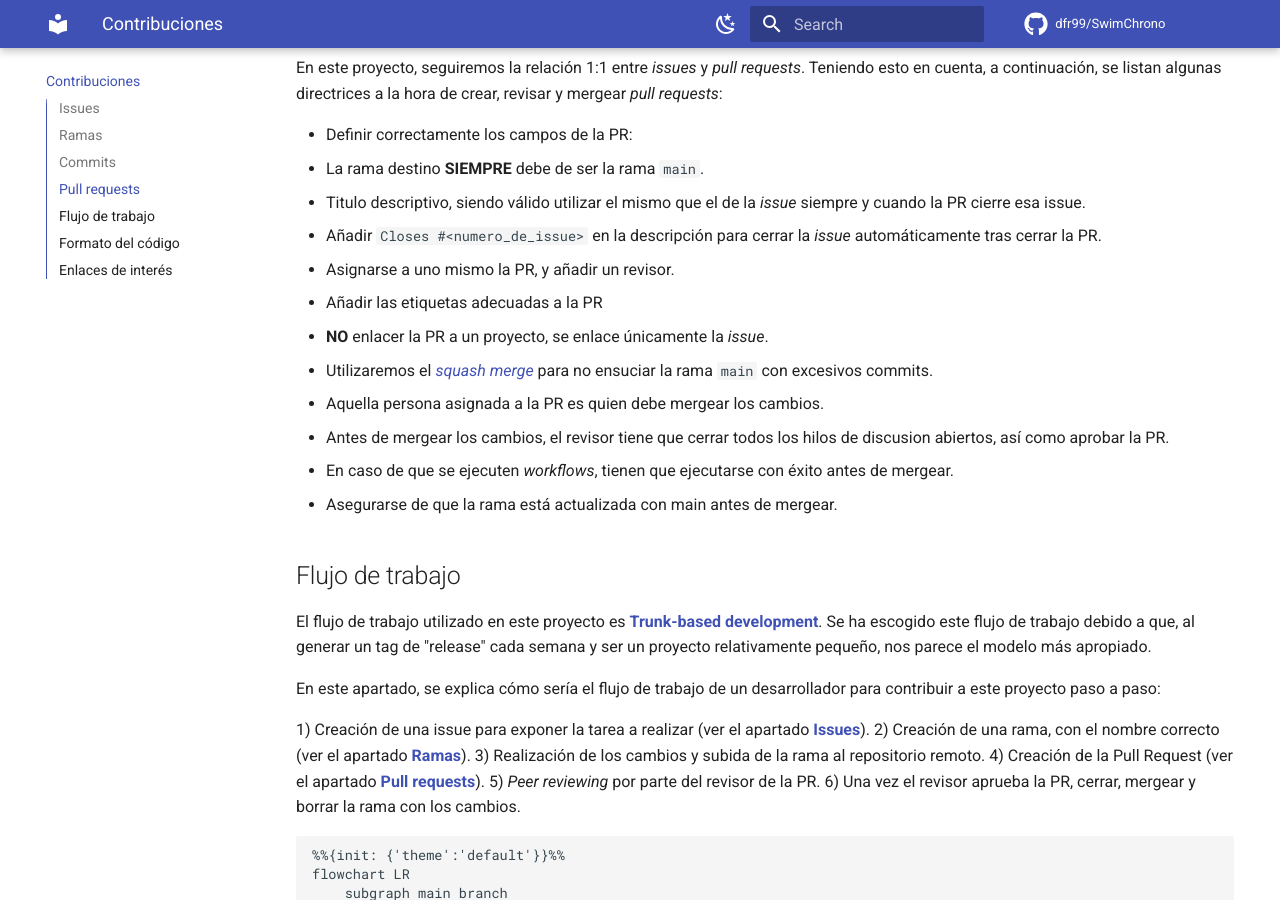
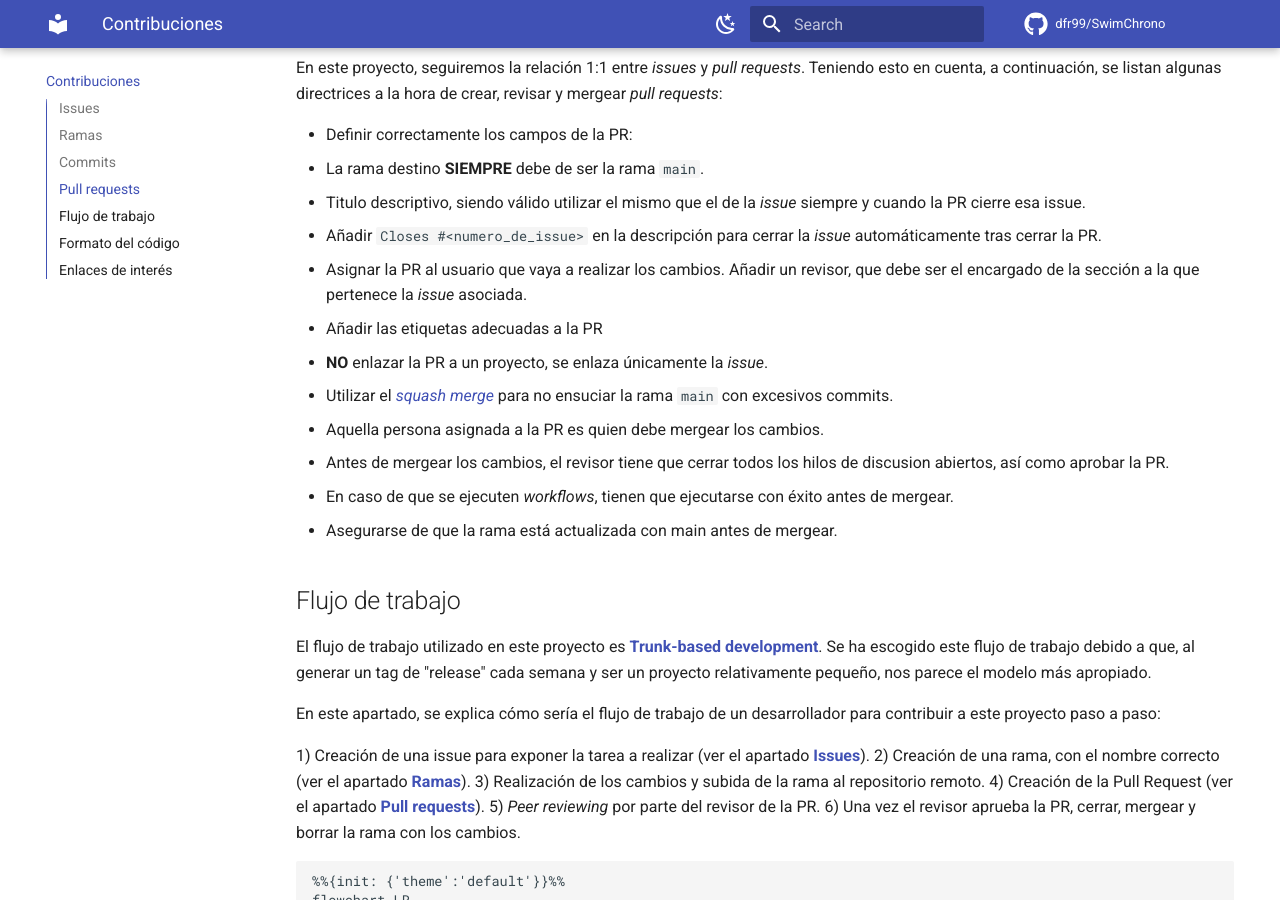
Before and after one commit to dfr99/SwimChrono, an MkDocs documentation site: the page built from docs/contributing/index.md, in a window 1280 px wide and 900 px high, scrolled down 1069 px. Built offline with MkDocs 1.6.1 and Material for MkDocs 9.7.7, drawn with Linux system fonts in a browser that asks for light colours; comment, search, counter and statistics services are not loaded.

Commit message:
Update CONTRIBUTING w/ PR reviewer info

```diff
--- a/docs/contributing/index.md
+++ b/docs/contributing/index.md
@@ -45,15 +45,17 @@
 hora de crear, revisar y mergear _pull requests_:
 
 * Definir correctamente los campos de la PR:
-  - La rama destino **SIEMPRE**  debe de ser la rama `main`.
-  - Titulo descriptivo, siendo válido utilizar el mismo que el de la _issue_
+  * La rama destino **SIEMPRE**  debe de ser la rama `main`.
+  * Titulo descriptivo, siendo válido utilizar el mismo que el de la _issue_
   siempre y cuando la PR cierre esa issue.
-  - Añadir `Closes #<numero_de_issue>` en la descripción para cerrar la _issue_
+  * Añadir `Closes #<numero_de_issue>` en la descripción para cerrar la _issue_
     automáticamente tras cerrar la PR.
-  - Asignarse a uno mismo la PR, y añadir un revisor.
-  - Añadir las etiquetas adecuadas a la PR
-  - **NO** enlacer la PR a un proyecto, se enlace únicamente la _issue_.
-* Utilizaremos el [_squash merge_](https://graphite.dev/guides/git-merge-squash)
+  * Asignar la PR al usuario que vaya a realizar los cambios. Añadir un revisor,
+    que debe ser el encargado de la sección a la que pertenece la _issue_
+    asociada.
+  * Añadir las etiquetas adecuadas a la PR
+  * **NO** enlazar la PR a un proyecto, se enlaza únicamente la _issue_.
+* Utilizar el [_squash merge_](https://graphite.dev/guides/git-merge-squash)
 para no ensuciar la rama `main` con excesivos commits.
 * Aquella persona asignada a la PR es quien debe mergear los cambios.
 * Antes de mergear los cambios, el revisor tiene que cerrar todos los hilos de
```
Also changed, not shown: CONTRIBUTING.md (+5 -3 lines).
